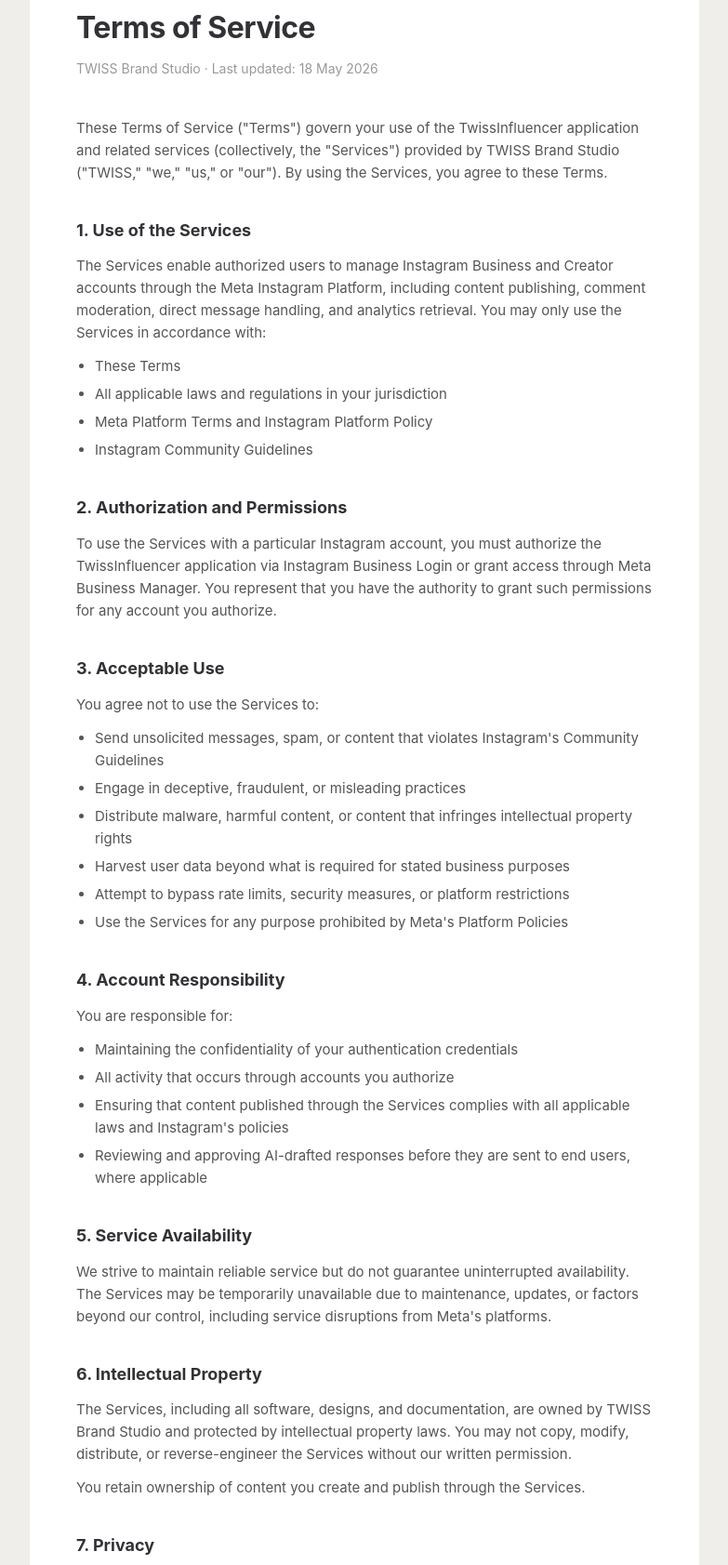
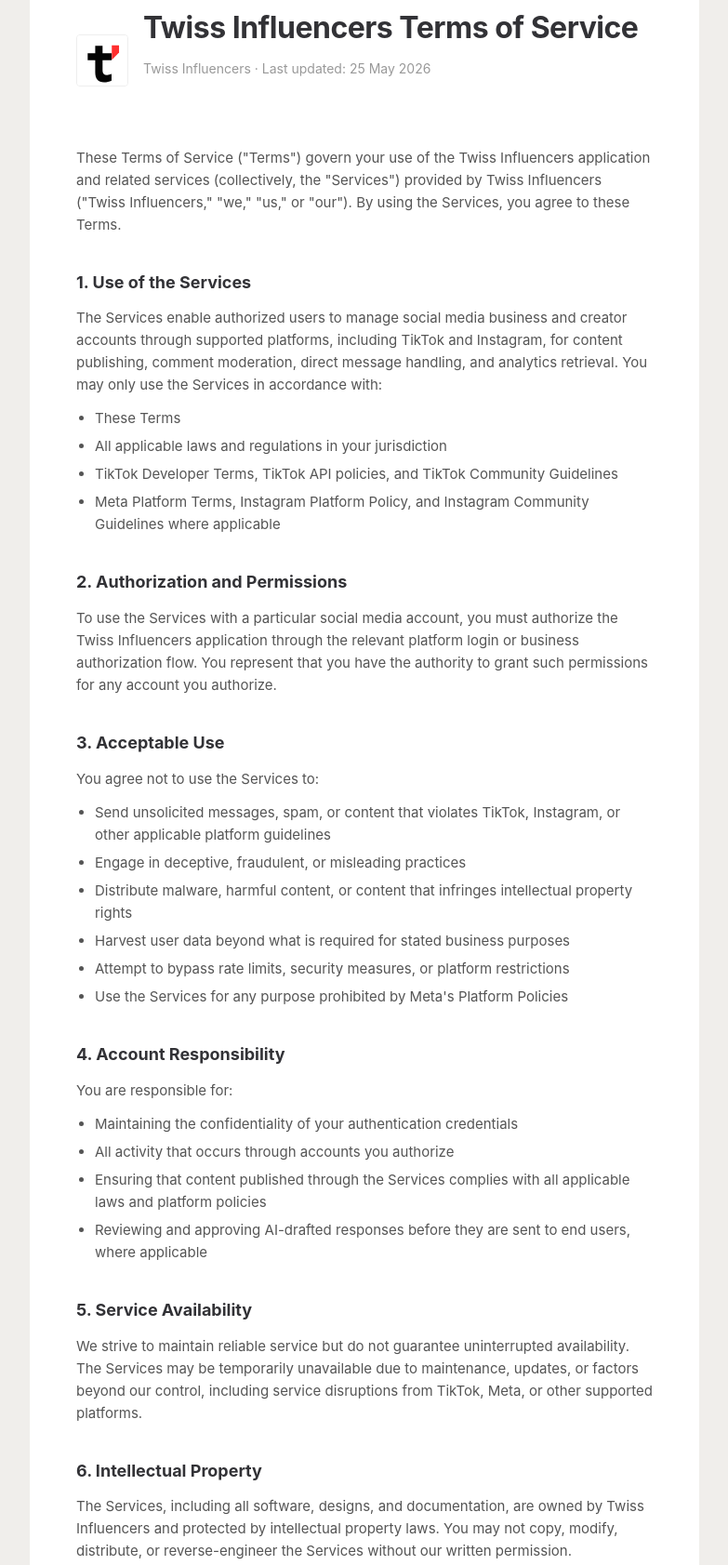
Before and after one commit to twiss-io/twiss-legal, a plain HTML site: page terms.html in a window 1280 px wide. Shown: the part 116-1799 px from the top of the page at 93% size, without its empty margins (248-1031 px from the left). Drawn offline with Linux system fonts and the light colour scheme.

Commit message:
Align legal pages with Twiss Influencers app review

```diff
--- a/terms.html
+++ b/terms.html
@@ -3,11 +3,14 @@
 <head>
   <meta charset="UTF-8">
   <meta name="viewport" content="width=device-width, initial-scale=1.0">
-  <title>Terms of Service — TWISS Brand Studio</title>
+  <title>Twiss Influencers Terms of Service</title>
+  <link rel="icon" href="./app-icon.svg" type="image/svg+xml">
   <style>
     * { box-sizing: border-box; margin: 0; padding: 0; }
     body { font-family: -apple-system, BlinkMacSystemFont, 'Segoe UI', sans-serif; line-height: 1.6; color: #323236; background: #F0EEEB; padding: 60px 20px; }
     .container { max-width: 720px; margin: 0 auto; background: white; padding: 60px 50px; border-radius: 4px; }
+    .brand { display: flex; align-items: center; gap: 16px; margin-bottom: 32px; }
+    .brand img { width: 56px; height: 56px; border: 1px solid #eee; border-radius: 4px; }
     h1 { font-size: 32px; margin-bottom: 8px; letter-spacing: -0.5px; }
     .meta { color: #999; font-size: 14px; margin-bottom: 40px; }
     h2 { font-size: 18px; margin-top: 36px; margin-bottom: 12px; color: #323236; }
@@ -22,27 +25,32 @@
 </head>
 <body>
   <div class="container">
-    <h1>Terms of Service</h1>
-    <p class="meta">TWISS Brand Studio · Last updated: 18 May 2026</p>
+    <div class="brand">
+      <img src="./app-icon.svg" alt="Twiss Influencers app icon">
+      <div>
+        <h1>Twiss Influencers Terms of Service</h1>
+        <p class="meta">Twiss Influencers · Last updated: 25 May 2026</p>
+      </div>
+    </div>
 
-    <p>These Terms of Service ("Terms") govern your use of the TwissInfluencer application and related services (collectively, the "Services") provided by TWISS Brand Studio ("TWISS," "we," "us," or "our"). By using the Services, you agree to these Terms.</p>
+    <p>These Terms of Service ("Terms") govern your use of the Twiss Influencers application and related services (collectively, the "Services") provided by Twiss Influencers ("Twiss Influencers," "we," "us," or "our"). By using the Services, you agree to these Terms.</p>
 
     <h2>1. Use of the Services</h2>
-    <p>The Services enable authorized users to manage Instagram Business and Creator accounts through the Meta Instagram Platform, including content publishing, comment moderation, direct message handling, and analytics retrieval. You may only use the Services in accordance with:</p>
+    <p>The Services enable authorized users to manage social media business and creator accounts through supported platforms, including TikTok and Instagram, for content publishing, comment moderation, direct message handling, and analytics retrieval. You may only use the Services in accordance with:</p>
     <ul>
       <li>These Terms</li>
       <li>All applicable laws and regulations in your jurisdiction</li>
-      <li>Meta Platform Terms and Instagram Platform Policy</li>
-      <li>Instagram Community Guidelines</li>
+      <li>TikTok Developer Terms, TikTok API policies, and TikTok Community Guidelines</li>
+      <li>Meta Platform Terms, Instagram Platform Policy, and Instagram Community Guidelines where applicable</li>
     </ul>
 
     <h2>2. Authorization and Permissions</h2>
-    <p>To use the Services with a particular Instagram account, you must authorize the TwissInfluencer application via Instagram Business Login or grant access through Meta Business Manager. You represent that you have the authority to grant such permissions for any account you authorize.</p>
+    <p>To use the Services with a particular social media account, you must authorize the Twiss Influencers application through the relevant platform login or business authorization flow. You represent that you have the authority to grant such permissions for any account you authorize.</p>
 
     <h2>3. Acceptable Use</h2>
     <p>You agree not to use the Services to:</p>
     <ul>
-      <li>Send unsolicited messages, spam, or content that violates Instagram's Community Guidelines</li>
+      <li>Send unsolicited messages, spam, or content that violates TikTok, Instagram, or other applicable platform guidelines</li>
       <li>Engage in deceptive, fraudulent, or misleading practices</li>
       <li>Distribute malware, harmful content, or content that infringes intellectual property rights</li>
       <li>Harvest user data beyond what is required for stated business purposes</li>
@@ -55,15 +63,15 @@
     <ul>
       <li>Maintaining the confidentiality of your authentication credentials</li>
       <li>All activity that occurs through accounts you authorize</li>
-      <li>Ensuring that content published through the Services complies with all applicable laws and Instagram's policies</li>
+      <li>Ensuring that content published through the Services complies with all applicable laws and platform policies</li>
       <li>Reviewing and approving AI-drafted responses before they are sent to end users, where applicable</li>
     </ul>
 
     <h2>5. Service Availability</h2>
-    <p>We strive to maintain reliable service but do not guarantee uninterrupted availability. The Services may be temporarily unavailable due to maintenance, updates, or factors beyond our control, including service disruptions from Meta's platforms.</p>
+    <p>We strive to maintain reliable service but do not guarantee uninterrupted availability. The Services may be temporarily unavailable due to maintenance, updates, or factors beyond our control, including service disruptions from TikTok, Meta, or other supported platforms.</p>
 
     <h2>6. Intellectual Property</h2>
-    <p>The Services, including all software, designs, and documentation, are owned by TWISS Brand Studio and protected by intellectual property laws. You may not copy, modify, distribute, or reverse-engineer the Services without our written permission.</p>
+    <p>The Services, including all software, designs, and documentation, are owned by Twiss Influencers and protected by intellectual property laws. You may not copy, modify, distribute, or reverse-engineer the Services without our written permission.</p>
     <p>You retain ownership of content you create and publish through the Services.</p>
 
     <h2>7. Privacy</h2>
@@ -73,7 +81,7 @@
     <p>THE SERVICES ARE PROVIDED "AS IS" AND "AS AVAILABLE" WITHOUT WARRANTIES OF ANY KIND, WHETHER EXPRESS OR IMPLIED, INCLUDING WARRANTIES OF MERCHANTABILITY, FITNESS FOR A PARTICULAR PURPOSE, AND NON-INFRINGEMENT. WE DO NOT WARRANT THAT THE SERVICES WILL BE ERROR-FREE OR UNINTERRUPTED.</p>
 
     <h2>9. Limitation of Liability</h2>
-    <p>TO THE MAXIMUM EXTENT PERMITTED BY LAW, TWISS BRAND STUDIO SHALL NOT BE LIABLE FOR ANY INDIRECT, INCIDENTAL, SPECIAL, CONSEQUENTIAL, OR PUNITIVE DAMAGES ARISING OUT OF OR RELATING TO YOUR USE OF THE SERVICES, INCLUDING LOSS OF DATA, REVENUE, OR PROFITS.</p>
+    <p>TO THE MAXIMUM EXTENT PERMITTED BY LAW, TWISS INFLUENCERS SHALL NOT BE LIABLE FOR ANY INDIRECT, INCIDENTAL, SPECIAL, CONSEQUENTIAL, OR PUNITIVE DAMAGES ARISING OUT OF OR RELATING TO YOUR USE OF THE SERVICES, INCLUDING LOSS OF DATA, REVENUE, OR PROFITS.</p>
 
     <h2>10. Termination</h2>
     <p>We may suspend or terminate your access to the Services at any time for violation of these Terms or applicable laws. You may stop using the Services at any time by revoking access from your Instagram account settings.</p>
@@ -87,13 +95,13 @@
     <h2>13. Contact</h2>
     <p>For questions about these Terms, contact:</p>
     <p>
-      <strong>TWISS Brand Studio</strong><br>
+      <strong>Twiss Influencers</strong><br>
       Email: <a href="mailto:johannsen.lum@twiss.io">johannsen.lum@twiss.io</a><br>
       Location: Singapore
     </p>
 
     <div class="back">
-      <a href="./">← Back to TWISS Legal</a>
+      <a href="./">Back to Twiss Influencers</a>
     </div>
   </div>
 </body>
```
Also changed, not shown: data-deletion.html (+15 -7 lines), index.html (+12 -4 lines), privacy.html (+20 -11 lines), app-icon.svg (added).
